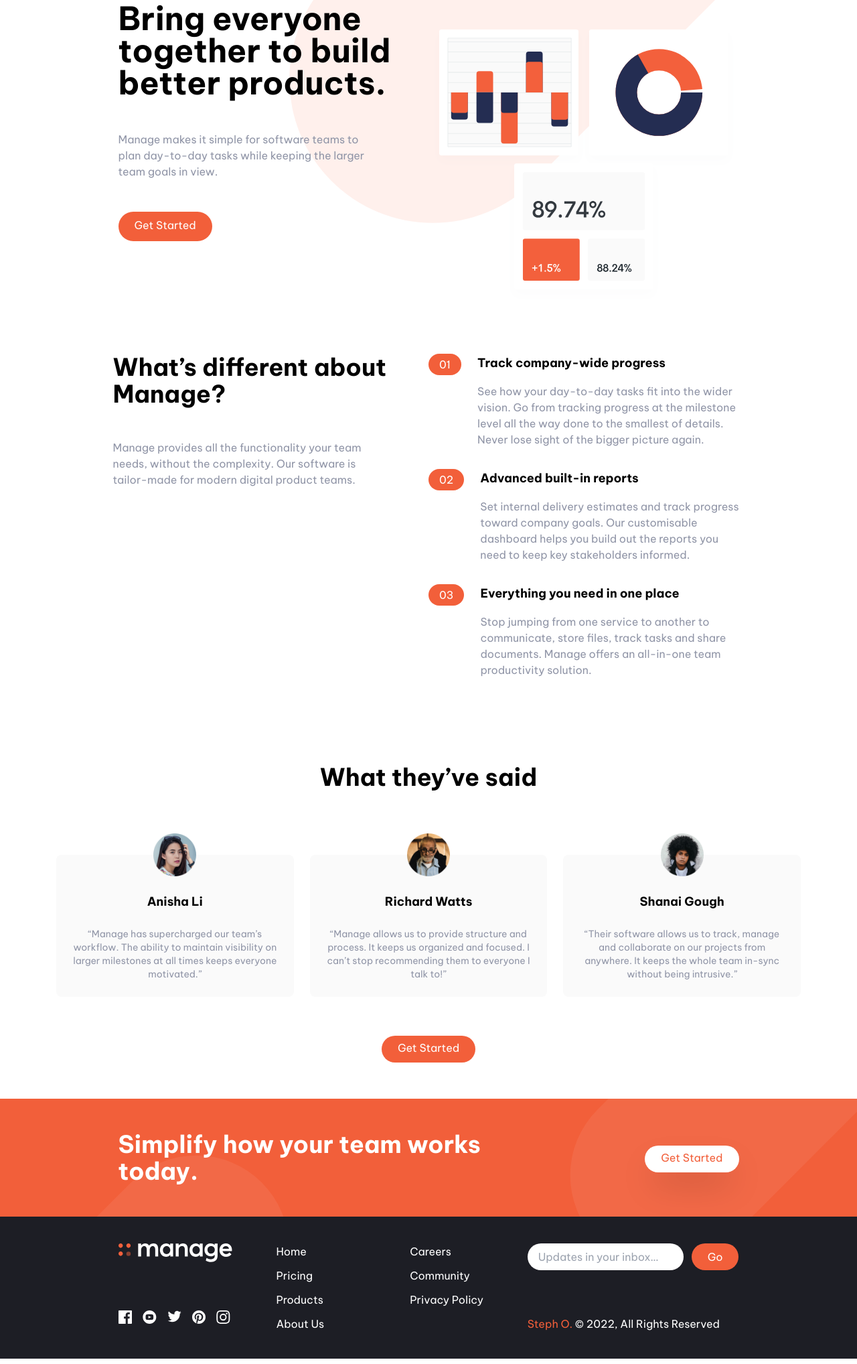
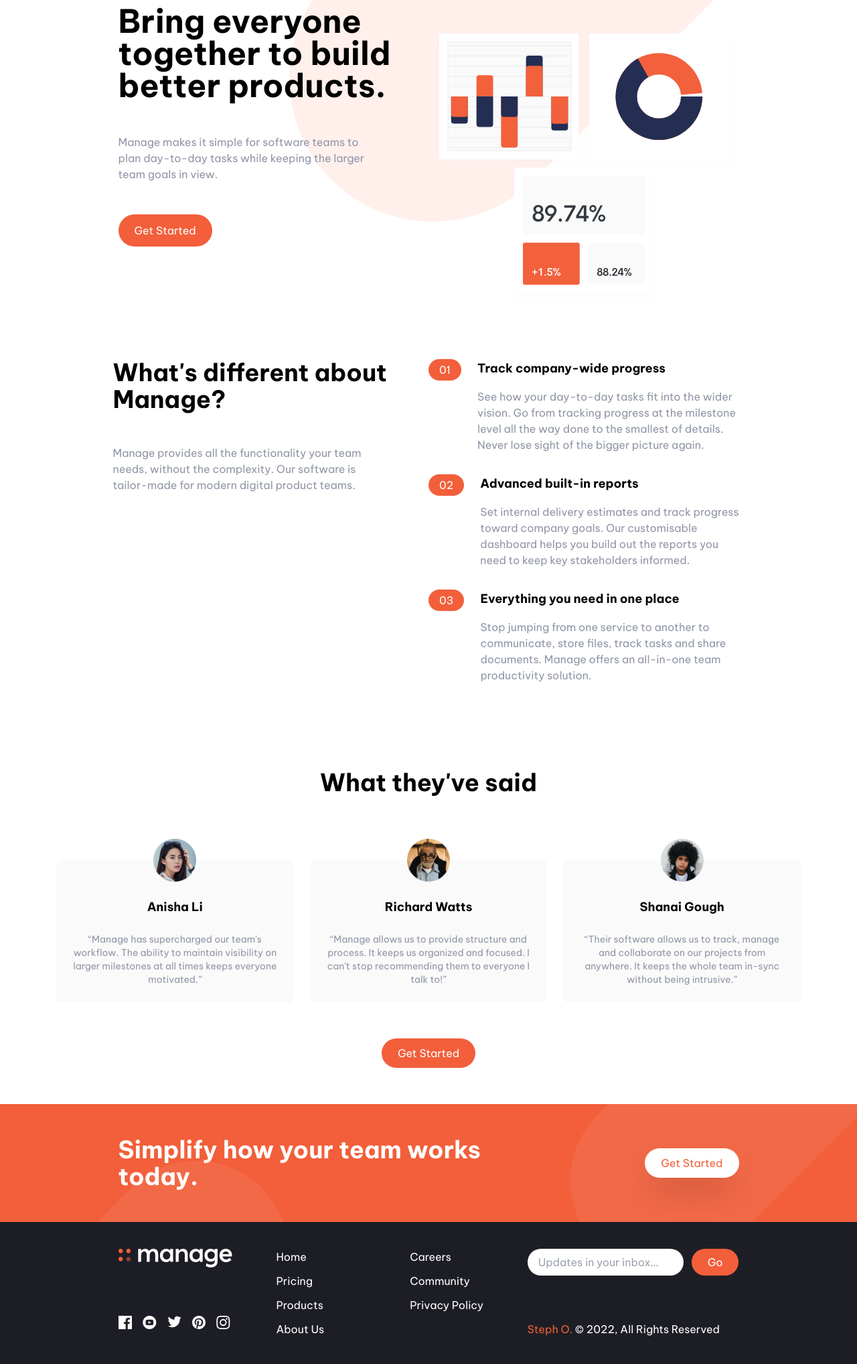
Before and after one commit to stephorc/tailwind-manage-landing, a website: page index.html in a window 1280 px wide. Shown: the part 128-2164 px from the top of the page at 67% size. Drawn offline with Linux system fonts and the light colour scheme.

Commit message:
Fixed padding issue.

```diff
--- a/index.html
+++ b/index.html
@@ -35,8 +35,8 @@
         </div>
         <!-- nav CTA -->
         <a
-        href="#"
-        class="hidden p-3 px-6 pt-2 text-white bg-brightRed rounded-full baseline transition-all duration-300 hover:bg-brightRedLight md:block">
+          href="#"
+          class="hidden p-3 px-6 text-white bg-brightRed rounded-full baseline transition-all duration-300 hover:bg-brightRedLight md:block">
           Get Started
         </a>
 
@@ -75,7 +75,7 @@
           <div class="flex justify-center md:justify-start">
             <a
               href="#"
-              class="p-3 px-6 pt-2 text-white bg-brightRed rounded-full baseline transition-all duration-300 hover:bg-brightRedLight">
+              class="p-3 px-6 text-white bg-brightRed rounded-full baseline transition-all duration-300 hover:bg-brightRedLight">
                 Get Started
             </a>
           </div>
@@ -91,7 +91,7 @@
         <!-- About Manage -->
         <div class="flex flex-col space-y-12 md:w-1/2">
           <h2 class="max-w-md text-4xl font-bold text-center md:text-left">
-            What’s different about Manage?
+            What&apos;s different about Manage?
           </h2>
           <p class="max-w-sm text-center text-darkGrayishBlue md:text-left">
             Manage provides all the functionality your team needs, without the complexity. Our software is tailor-made for modern digital product teams.
@@ -170,7 +170,7 @@
     <section id="testimonials" class="font-vietnam xl:pb-20">
       <div class="max-w-6xl px-5 mx-auto mt-32 text-center">
         <h2 class="text-4xl font-bold text-center">
-          What they’ve said
+          What they&apos;ve said
         </h2>
         <!-- testimonials -->
         <div class="flex flex-col mt-24 md:flex-row md:space-x-6">
@@ -179,7 +179,7 @@
             <img src="images/avatar-anisha.png" alt="Anisha Li" class="w-16 -mt-14" loading="lazy">
             <h5 class="text-lg font-bold">Anisha Li</h5>
             <p class="text-sm text-darkGrayishBlue">
-              “Manage has supercharged our team’s workflow. The ability to maintain visibility on larger milestones at all times keeps everyone motivated.”
+              “Manage has supercharged our team&apos;s workflow. The ability to maintain visibility on larger milestones at all times keeps everyone motivated.”
             </p>
           </div>
           <!-- testimonial-2 / extra -->
@@ -195,7 +195,7 @@
             <img src="images/avatar-richard.png" alt="Richard Watts" class="w-16 -mt-14" loading="lazy">
             <h5 class="text-lg font-bold">Richard Watts</h5>
             <p class="text-sm text-darkGrayishBlue">
-              “Manage allows us to provide structure and process. It keeps us organized and focused. I can’t stop recommending them to everyone I talk to!”
+              “Manage allows us to provide structure and process. It keeps us organized and focused. I can&apos;t stop recommending them to everyone I talk to!”
             </p>
           </div>
           <!-- testimonial-4 -->
@@ -211,7 +211,7 @@
         <div class="my-16">
           <a
             href="#"
-            class="p-3 px-6 pt-2 text-white bg-brightRed rounded-full baseline transition-all duration-300 hover:bg-brightRedLight">
+            class="p-3 px-6 text-white bg-brightRed rounded-full baseline transition-all duration-300 hover:bg-brightRedLight">
               Get Started
           </a>
         </div>
@@ -228,7 +228,7 @@
         <div>
           <a
             href="#"
-            class="p-3 px-6 pt-2 text-brightRed bg-white rounded-full shadow-2xl baseline transition-all duration-300 hover:bg-gray-900">
+            class="p-3 px-6 text-brightRed bg-white rounded-full shadow-2xl baseline transition-all duration-300 hover:bg-gray-900">
               Get Started
           </a>
         </div>
```
Also changed, not shown: input.css (+2 -10 lines), README.md.
